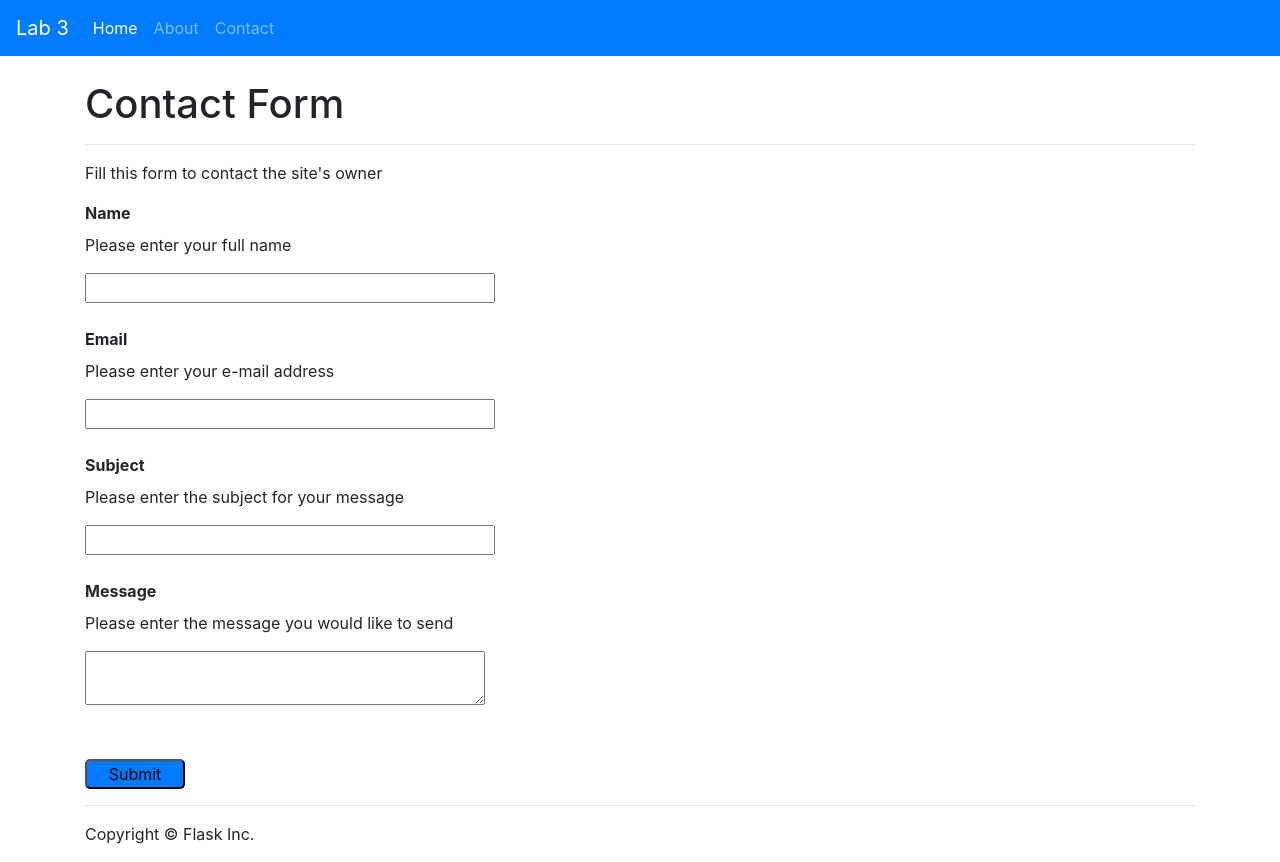
After one commit to CamiCee/info3180-lab3, a Flask app: page /contact in a window 1280 px wide. The commit adds this page. Run offline with Flask 2, Linux system fonts and the light colour scheme; some libraries are stand-ins or nearby versions.

Commit message:
Submission of files

```diff
--- /dev/null
+++ b/app/forms.py
@@ -0,0 +1,9 @@
+from flask_wtf import Form
+from wtforms.fields import TextField, TextAreaField
+from wtforms.validators import DataRequired, Email
+
+class MyForm(Form):
+    name=TextField('Name', validators=[DataRequired()])
+    subject=TextField('Subject' , validators=[DataRequired()])
+    email=TextField('Email', validators=[DataRequired(), Email()])
+    message=TextAreaField('Message', validators=[DataRequired()])
--- a/app/static/css/app.css
+++ b/app/static/css/app.css
@@ -1,3 +1,15 @@
 body {
     padding-top: 5rem;
 }
+
+label
+{
+    font-weight: bold;
+}
+
+button
+{
+    background-color: #007bff;
+    border-radius: 5px;
+    width: 100px;
+}
--- /dev/null
+++ b/app/templates/contact.html
@@ -0,0 +1,46 @@
+{% extends "base.html" %}
+
+{% block main %}
+
+<h1>Contact Form </h1>
+<hr></hr>
+<p>Fill this form to contact the site's owner</p>
+
+<form action="{{ url_for('contact') }}" method="post">
+
+    <div>
+        {{ form.name.label }}
+        <p>Please enter your full name</p>
+        {{ form.name(size=35) }}
+        <br></br>
+    </div>
+
+    <div>
+        {{ form.email.label }}
+        <p>Please enter your e-mail address</p>
+        {{ form.email(size=35) }}
+        <br></br>
+    </div>
+
+    <div>
+        {{ form.subject.label }}
+        <p>Please enter the subject for your message</p>
+        {{ form.subject(size=35) }}
+        <br></br>
+    </div>
+
+    <div>
+        {{ form.message.label }}
+        <p>Please enter the message you would like to send</p>
+        {{ form.message(cols="37") }}
+    </div>
+
+    {{ form.csrf_token }}
+
+    <br></br>
+    <button type="submit"> Submit</button>
+
+</form>
+
+
+{% endblock %}
--- a/app/templates/header.html
+++ b/app/templates/header.html
@@ -1,5 +1,5 @@
 <nav class="navbar navbar-expand-lg navbar-dark bg-primary fixed-top">
-  <a class="navbar-brand" href="#">Project Name</a>
+  <a class="navbar-brand" href="#">Lab 3</a>
   <button class="navbar-toggler" type="button" data-toggle="collapse" data-target="#navbarSupportedContent" aria-controls="navbarSupportedContent" aria-expanded="false" aria-label="Toggle navigation">
     <span class="navbar-toggler-icon"></span>
   </button>
@@ -12,6 +12,9 @@
       <li class="nav-item">
         <a class="nav-link" href="{{ url_for('about') }}">About</a>
       </li>
+      <li class="nav-item">
+        <a class="nav-link" href="{{ url_for('contact') }}">Contact</a>
+      </li>
     </ul>
   </div>
 </nav>
--- a/app/views.py
+++ b/app/views.py
@@ -5,8 +5,11 @@ Werkzeug Documentation:  http://werkzeug.pocoo.org/documentation/
 This file creates your application.
 """
 
-from app import app
+from app import app, mail
+from flask_mail import Message
 from flask import render_template, request, redirect, url_for, flash
+
+from forms import MyForm
 
 
 ###
@@ -23,6 +26,24 @@ def home():
 def about():
     """Render the website's about page."""
     return render_template('about.html', name="Mary Jane")
+
+@app.route('/contact', methods=["GET", "POST"])
+def contact():
+    form = MyForm();
+    if request.method=="POST":
+        if form.validate_on_submit():
+            msg=Message(form.subject.data, sender=(form.name.data,form.email.data), recipients=["maydimplez@gmail.com"])
+            msg.body=form.message.data;
+            #msg=Message(request.form['subject'], sender=(request.form['name'], request.form['email']), recipients=['smtp.mailtrap.io'])
+            #msg.body=request.form['message']
+            mail.send(msg)
+            flash("Message successfully sent!")
+            return redirect('/')
+        else:
+            return redirect('/contact')
+
+    return render_template('contact.html', form=form)
+
 
 
 ###
--- a/requirements.txt
+++ b/requirements.txt
@@ -6,3 +6,5 @@ click==6.7
 gunicorn==19.6.0
 itsdangerous==0.24
 wsgiref==0.1.2
+Flask-Mail
+Flask-WTF
```
Also changed, not shown: app/__init__.py (+8 -0 lines), app/templates/home.html (+9 -0 lines), app/static/js/app.js (line endings or trailing spaces).
